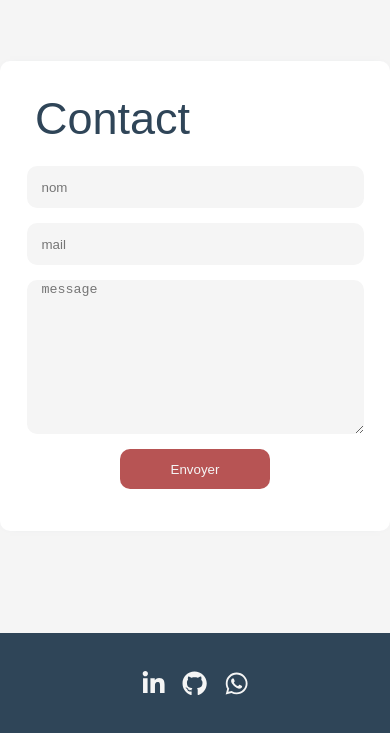
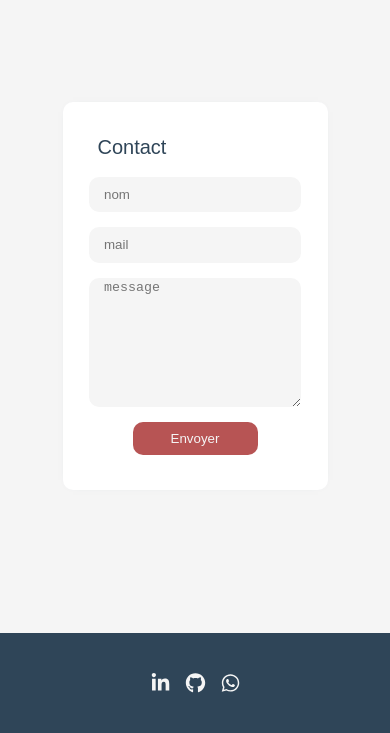
Before and after one commit to ASiaka/portfolio-nextjs, a Next.js app: page /contact in a window 390 px wide. Shown: the part 112-845 px from the top of the page. Built offline with nearby package versions, Linux system fonts and the light colour scheme.

Commit message:
responsive contact

```diff
--- a/src/app/acceuil/acceuil.module.scss
+++ b/src/app/acceuil/acceuil.module.scss
@@ -133,7 +133,7 @@
     .servicesBottom {
         width: 100%;
         height: 100%;
-        background-color: vars.$gray;
+        // background-color: vars.$gray;
         grid-column: 1 / 2;
         grid-row: 2 / 2;
         display: flex;
@@ -150,8 +150,8 @@
                 // width: 150px;
                 // height: 100px;
                 // background-color: rgba(255, 255, 255, 0.7);
-                // background-color: vars.$gray;
-                background-color: white;
+                background-color: vars.$gray;
+                // background-color: white;
                 // margin-top: 50px;
                 border-radius: 5px;
                 margin: 5px;
--- a/src/app/contact/contact.module.scss
+++ b/src/app/contact/contact.module.scss
@@ -10,53 +10,104 @@
     align-items: center;
     border-top: 1px white solid;
 
+    font-size: 16px;
+
+    // @media (max-width: 900px) {
+    //     font-size: 13px;
+    // }
+
+    // @media (max-width: 800px) {
+    //     font-size: 10px;
+    // }
+
+    // @media (max-width: 700px) {
+    //     font-size: 7px;
+    // }
+
+    // @media (max-width: 250px) {
+    //     font-size: 4px;
+    // }
+
+    @media (max-height: 640px) {
+        height: 640px;
+    }
+
     .formContent {
-        width: 550px;
-        height: 400px;
+        width: 50%;
+        max-width: 550px;
+        // width: 550px;
+        // height: 400px;
+        // width: 34.375em;
+        // height: 25em;
         background-color: white;
         padding: 35px;
+        // padding: 2.788em;
         border-radius: 10px;
         margin-top: 70px;
         margin-bottom: 100px;
+        // margin-top: 4.375em;
+        // margin-bottom: 6.25em;
         box-shadow: 0px 0px 10px -10px vars.$blue;
 
         .title {
             font-family: sans-serif;
             font-style: normal;
             font-size: 45px;
+            // font-size: 2.813em;
             // font-weight: 600;
             color: vars.$blue;
             margin-bottom: 25px;
+            // margin-bottom: 1.563rem;
+            // margin-bottom: 12.5px;
+            // margin-bottom: 0.557em;
+
+            @media (max-width: 700px) {
+                font-size: 30px;
+                margin-bottom: 20px;
+            }
+            @media (max-width: 450px) {
+                font-size: 20px;
+                margin-bottom: 20px;
+            }
         }
 
         .form {
             width: 100%;
             display: flex;
             gap: 15px;
+            // gap: 0.938em;
             flex-direction: column;
             align-items: center;
 
             .name, .email {
                 width: 100%;
-                height: 40px;
+                // width: 40em;
+                // height: 40px;
+                height: 2.5em;
                 border-radius: 10px;
                 background-color: vars.$gray;
                 border: none;
                 padding-left: 15px;
+                // padding-left: 0.938em;
             }
 
             .message {
                 width: 100%;
-                height: 150px;
+                // width: 40em;
+                // height: 150px;
+                height: 9.375em;
                 border-radius: 10px;
                 background-color: vars.$gray;
                 border: none;
                 padding-left: 15px;
+                // padding-left: 0.938em;
             }
 
             .button {
-                width: 150px;
-                height: 40px;
+                // width: 150px;
+                // height: 40px;
+                width: 9.375em;
+                height: 2.5em;
                 border-radius: 10px;
                 border: none;
                 background-color: rgba(165, 42, 42, 0.8);
@@ -74,6 +125,7 @@
     .bottomContent {
         width: 100%;
         height: 100px;
+        // height: 6.25em;
         background-color: vars.$blue;
         position: absolute;
         bottom: 0;
@@ -84,7 +136,8 @@
 
         .reseaux{
             display: flex;
-            gap: 10px;
+            // gap: 10px;
+            gap: 0.625em;
             justify-content: center;
 
             .link {
@@ -93,6 +146,11 @@
 
                 .reseau {
                     font-size: 25px;
+                    // font-size: 1.563em;
+
+                    @media (max-width: 700px) {
+                        font-size: 20px;
+                    }
                 }
             }
         }
```
